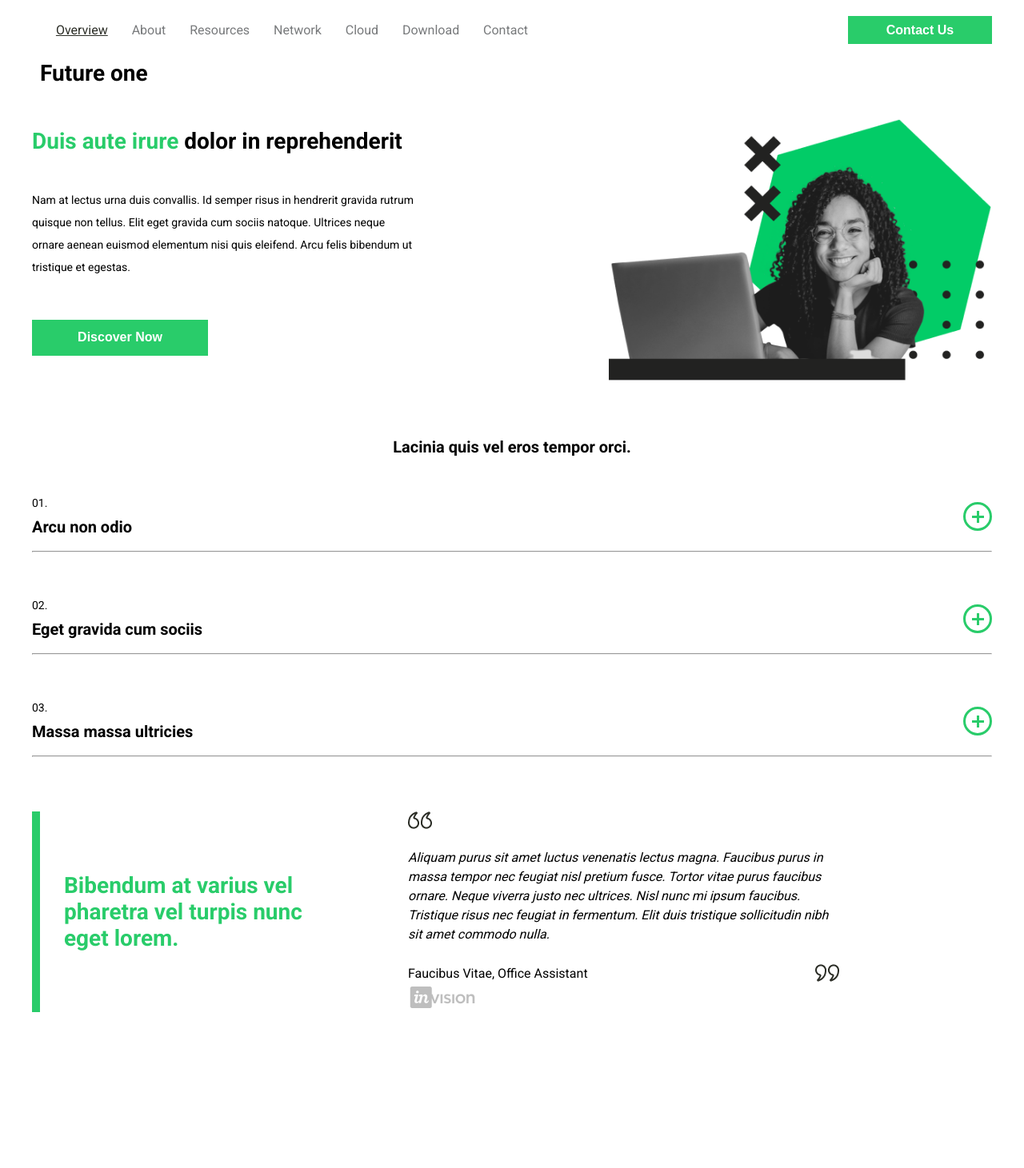
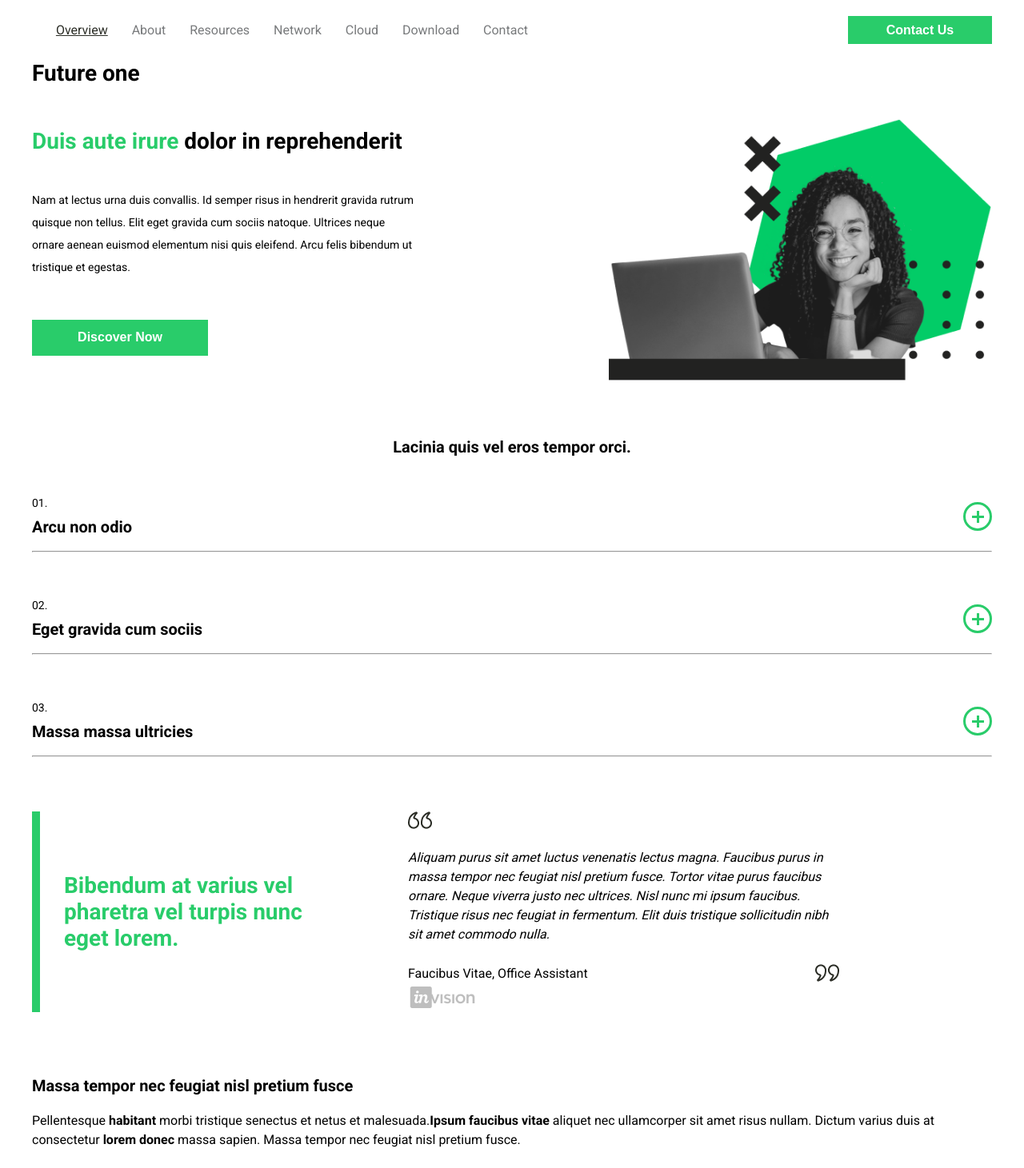
Before and after one commit to patrycja-dev41171/Web-Engineer-with-React-TASK, a React (Create React App) app: page / in a window 1280 px wide. Shown: the top 1461 px of the page at 80% size. Before the commit the page ends 1346 px from the top, so only its background shows below. Built offline with nearby package versions, Linux system fonts and the light colour scheme.

Commit message:
Implemented Section_4 inside HomeView.

```diff
--- a/src/components/HomeView/HomeView.scss
+++ b/src/components/HomeView/HomeView.scss
@@ -12,7 +12,7 @@ header {
 @media screen and (min-width: 768px) {
   header {
     & .logo {
-      padding-left: 50px;
+      padding-left: 40px;
       @include text-bold-04;
     }
   }
--- a/src/components/HomeView/HomeView.tsx
+++ b/src/components/HomeView/HomeView.tsx
@@ -1,10 +1,11 @@
 import React from "react";
 import { Container } from "../common/Container/Container";
-import "./HomeView.scss";
 import { Menu } from "../common/Menu/Menu";
 import { Slider } from "../Slider/Slider";
 import { Section_2 } from "../Section_2/Section_2";
 import { Section_3 } from "../Section_3/Section_3";
+import { Section_4 } from "../Section_4/Section_4";
+import "./HomeView.scss";
 
 export const HomeView = () => {
   return (
@@ -13,11 +14,12 @@ export const HomeView = () => {
         <Menu page="overview" />
         <h1 className="logo">Future one</h1>
       </header>
-        <main>
-            <Slider />
-            <Section_2 />
-            <Section_3 />
-        </main>
+      <main>
+        <Slider />
+        <Section_2 />
+        <Section_3 />
+        <Section_4 />
+      </main>
     </Container>
   );
 };
```
